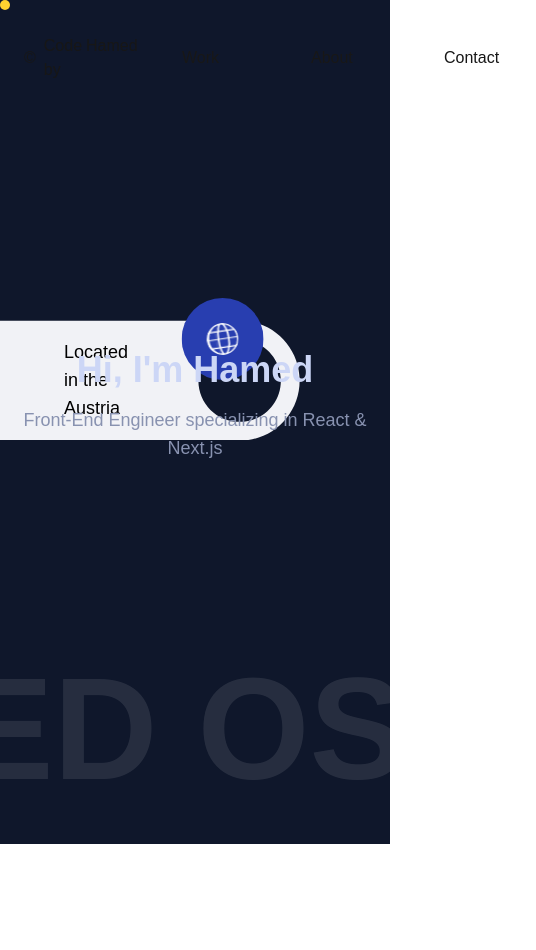
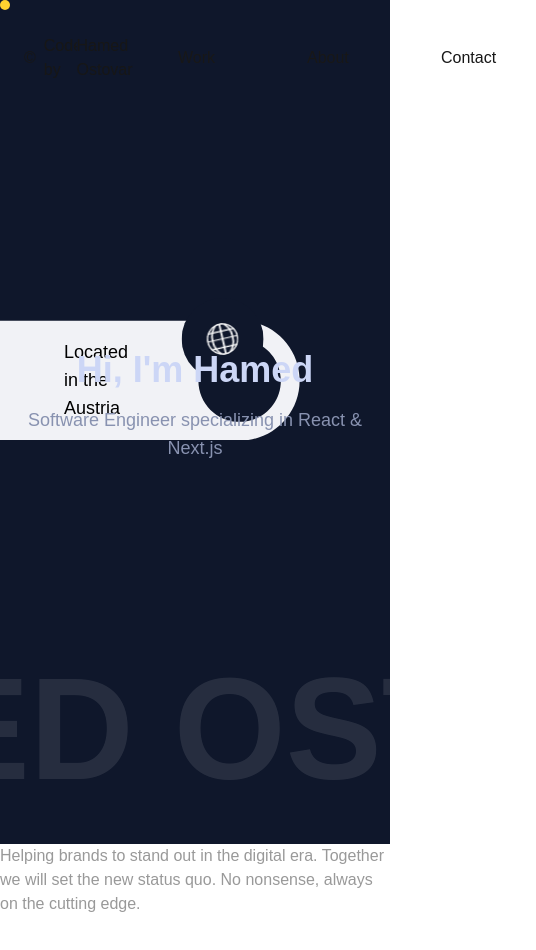
Before and after one commit to LoopCrafter/new_portfolio, a Next.js app: page / in a window 390 px wide. Shown: the top 950 px of the page, 536 px wide, since content can reach past the window. Before the commit the page ends 844 px from the top, so only its background shows below. Built offline with nearby package versions, Linux system fonts and the light colour scheme.

Commit message:
WIP: Implemented hamburger menu

```diff
--- a/app/globals.css
+++ b/app/globals.css
@@ -4,6 +4,7 @@
   --background: #ffffff;
   --foreground: #171717;
   --animation-primary: all 0.5s cubic-bezier(0.7, 0, 0.3, 1);
+  --gap-padding: clamp(1.5em, 4vw, 2.5em);
 }
 @theme {
   --animate-digitalball: digitalball 6s ease-in-out infinite;
@@ -11,10 +12,10 @@
   @keyframes digitalball {
     0%,
     100% {
-      background: var(--color-blue-800);
+      background: var(--color-slate-900);
     }
     50% {
-      background: var(--color-red-800);
+      background: var(--color-gray-600);
     }
   }
 }
@@ -69,14 +70,13 @@
   width: 7px;
   height: 7px;
   border-radius: 50%;
-  bottom: -1em;
+  bottom: 10px;
   left: 50%;
-  transform: translateX(-50%, -50%);
   background-color: #fff;
-  will-change: transform;
+  opacity: 0;
 }
 .btn-link .btn-click:hover:after {
-  bottom: 10px;
+  opacity: 1;
   transition: all ease 0.6s;
 }
 .btn-text {
@@ -217,6 +217,32 @@
     opacity: 0.1;
   }
 
+  header {
+    &.scrolled {
+      .btn-hamburger {
+        transition: transform 0.4s cubic-bezier(0.34, 1.5, 0.64, 1);
+        transform: translateY(0%) scale(1) rotate(0.001deg);
+      }
+    }
+  }
+  .btn-hamburger {
+    @apply fixed flex items-center justify-center rounded-full bg-black cursor-pointer transition-transform;
+    top: calc(var(--gap-padding) / 1.5);
+    right: calc(var(--gap-padding) / 1.5);
+    width: clamp(4em, 5.5vw, 5em);
+    height: clamp(4em, 5.5vw, 5em);
+    z-index: 105;
+    transition-duration: 400ms;
+  }
+
+  .btn-click {
+    @apply absolute inset-0 rounded-full transition;
+
+    transition-property: background-color, box-shadow;
+    transition-duration: 250ms;
+    transition-timing-function: cubic-bezier(0.36, 0, 0.66, 0);
+  }
+
   @media screen and (max-width: 1000px) {
     .digital-ball {
       transform: translate(-20%, -50%);
--- a/app/layout.tsx
+++ b/app/layout.tsx
@@ -18,8 +18,7 @@
       <body>
         <Navbar />
         <MouseTracker />
-
-        {children}
+        <div className="content-wrapper">{children}</div>
       </body>
     </html>
   );
--- a/app/page.tsx
+++ b/app/page.tsx
@@ -1,9 +1,11 @@
+import About from "@/component/home/About";
 import HeroHeader from "@/component/home/Hero";
 
 export default function Home() {
   return (
     <div>
       <HeroHeader />
+      <About />
     </div>
   );
 }
--- a/component/MagneticButton.tsx
+++ b/component/MagneticButton.tsx
@@ -87,7 +87,7 @@
 
   if (Children.count(children) !== 1 || !isValidElement(children)) {
     console.warn(
-      "MagneticWrapper only accepts a single valid React element as a child"
+      "MagneticWrapper only accepts a single valid React element as a child",
     );
     return null;
   }
--- a/component/Navbar.tsx
+++ b/component/Navbar.tsx
@@ -1,49 +1,68 @@
 "use client";
-import { useRef } from "react";
+
+import { useRef, useState } from "react";
 import Link from "next/link";
 import MagneticWrapper from "./MagneticButton";
 import { useGSAP } from "@gsap/react";
 import gsap from "gsap";
+import { ScrollTrigger } from "gsap/all";
+
+gsap.registerPlugin(ScrollTrigger);
 
 const Navbar = () => {
+  const headerRef = useRef<HTMLElement | null>(null);
   const createByRef = useRef<HTMLDivElement | null>(null);
-  useGSAP(() => {
-    const el = createByRef.current;
-    if (!el) return;
+  const [isScrolled, setIsScrolled] = useState(false);
+  const [isMenuOpen, setIsMenuOpen] = useState(false);
+  useGSAP(
+    () => {
+      const trigger = ScrollTrigger.create({
+        start: 100,
+        onEnter: () => {
+          setIsScrolled(true);
+          headerRef.current?.classList.add("scrolled");
+        },
+        onLeaveBack: () => {
+          setIsScrolled(false);
+          headerRef.current?.classList.remove("scrolled");
+        },
+      });
 
-    el.addEventListener("mousemove", moveCb);
-    el.addEventListener("mouseleave", resetCb);
+      return () => {
+        trigger.kill();
+      };
+    },
+    { scope: headerRef },
+  );
 
-    return () => {
-      el.removeEventListener("mousemove", moveCb);
-      el.removeEventListener("mouseleave", resetCb);
-    };
-  }, []);
-
-  const moveCb = () => {};
-  const resetCb = () => {};
   return (
-    <header className="flex justify-between items-center fixed top-0 left-0 w-full z-2 p-6">
+    <header
+      ref={headerRef}
+      className="absolute top-0 left-0 z-[2] flex w-full items-center justify-between p-6"
+    >
       <MagneticWrapper strength={20} textStrength={10}>
         <Link href="/">
-          <div className="flex justify-start items-center gap-2">
+          <div className="flex items-center justify-start gap-2">
             <span>©</span>
+
             <div
-              className="relative overflow-hidden cbl flex group"
+              className="relative flex overflow-hidden group"
               ref={createByRef}
             >
-              <span className="code-by overflow-hidden group-hover:-translate-x-full">
-                Code by{" "}
+              <span className="overflow-hidden transition-transform duration-300 group-hover:-translate-x-full">
+                Code by
               </span>
-              <span className="hamed group-hover:-translate-x-full ">
-                <span className="hamed-span ">Hamed </span>
-                <span className="ostovar"> Ostovar </span>
+
+              <span className="transition-transform duration-300 group-hover:-translate-x-full">
+                <span> Hamed </span>
+                <span> Ostovar </span>
               </span>
             </div>
           </div>
         </Link>
       </MagneticWrapper>
-      <ul className="flex justify-center items-center gap-3">
+
+      <ul className="flex items-center justify-center gap-3">
         <li className="btn btn-link">
           <MagneticWrapper strength={20} textStrength={20}>
             <button className="btn-click">
@@ -51,6 +70,7 @@
             </button>
           </MagneticWrapper>
         </li>
+
         <li className="btn btn-link">
           <MagneticWrapper strength={20} textStrength={20}>
             <button className="btn-click">
@@ -58,6 +78,7 @@
             </button>
           </MagneticWrapper>
         </li>
+
         <li className="btn btn-link">
           <MagneticWrapper strength={20} textStrength={20}>
             <button className="btn-click">
@@ -66,6 +87,63 @@
           </MagneticWrapper>
         </li>
       </ul>
+      <MagneticWrapper strength={10} textStrength={60}>
+        <button
+          type="button"
+          aria-label="Toggle menu"
+          onClick={() => setIsMenuOpen((prev) => !prev)}
+          className={`
+          btn-hamburger bg-black
+          ${
+            isScrolled || isMenuOpen
+              ? "[transform:translateY(0%)_scale(1)_rotate(0.001deg)] [transition-timing-function:cubic-bezier(0.34,1.5,0.64,1)]"
+              : "[transform:translateY(0%)_scale(0)_rotate(0.001deg)] [transition-timing-function:cubic-bezier(0.36,0,0.66,0)]"
+          }
+        `}
+        >
+          <div className="absolute inset-0 rounded-full bg-[var(--color-blue)]" />
+
+          <div
+            className={`
+
+            ${
+              isMenuOpen
+                ? "bg-[var(--color-blue)] shadow-[inset_0px_0px_0px_1px_transparent]"
+                : "bg-[var(--color-dark)] shadow-[inset_0px_0px_0px_1px_var(--color-border-light)]"
+            }
+          `}
+          />
+
+          <div className="relative flex h-full w-full items-center justify-center">
+            <div className="absolute h-[10%] w-[30%] opacity-100">
+              <span
+                className={`
+                absolute left-1/2 block h-px w-full bg-white
+                transition-all duration-300
+                ${
+                  isMenuOpen
+                    ? "top-1/2 -translate-x-1/2 -translate-y-1/2 rotate-[-45deg]"
+                    : "top-0 -translate-x-1/2 -translate-y-1/2"
+                }
+              `}
+              />
+              <span
+                className={`
+                absolute left-1/2 block h-px w-full bg-white
+                transition-all duration-300
+                ${
+                  isMenuOpen
+                    ? "top-1/2 -translate-x-1/2 -translate-y-1/2 rotate-[45deg]"
+                    : "top-full -translate-x-1/2 -translate-y-1/2"
+                }
+              `}
+              />
+            </div>
+
+            <span className="opacity-0 text-white">Menu</span>
+          </div>
+        </button>
+      </MagneticWrapper>
     </header>
   );
 };
--- /dev/null
+++ b/component/home/About.tsx
@@ -0,0 +1,44 @@
+"use client";
+import { SplitText } from "gsap/SplitText";
+import ScrollTrigger from "gsap/ScrollTrigger";
+// import { useGSAP } from "@gsap/react";
+import gsap from "gsap";
+
+gsap.registerPlugin(SplitText, ScrollTrigger);
+
+const About = () => {
+  //   useGSAP(() => {
+  //     const splitText = SplitText.create(".about .about-text", {
+  //       type: "chars",
+  //     });
+
+  //     gsap.fromTo(
+  //       splitText.chars,
+  //       {
+  //         color: "#999",
+  //       },
+  //       {
+  //         color: "#000",
+  //         scrollTrigger: {
+  //           trigger: "p",
+  //           start: "top top",
+  //           end: "top 20%",
+  //           scrub: true,
+  //           markers: true,
+  //         },
+  //         ease: "none",
+  //       }
+  //     );
+  //   }, []);
+
+  return (
+    <div className="h-[200vh] bg-white justify-center items-center about">
+      <p className="text-[#999] about-text">
+        Helping brands to stand out in the digital era. Together we will set the
+        new status quo. No nonsense, always on the cutting edge.
+      </p>
+    </div>
+  );
+};
+
+export default About;
--- a/component/home/Hero.tsx
+++ b/component/home/Hero.tsx
@@ -81,7 +81,7 @@
         window.removeEventListener("resize", handleResize);
       };
     },
-    { scope: container }
+    { scope: container },
   );
 
   return (
@@ -89,7 +89,6 @@
       ref={container}
       className="relative min-h-screen  bg-slate-900 flex items-center justify-center px-4"
     >
-      {/* --- Left Info --- */}
       <div className="absolute left-0 top-[45%] -translate-y-1/2 location">
         <Hanger height={120} />
         <p className="absolute top-1/2 -translate-y-1/2 px-16 text-black text-lg">
@@ -98,7 +97,7 @@
           <span className="block">Austria</span>
         </p>
         <div className="digital-ball z-[500] absolute right-[1.23em] left-auto top-[1.23em] size-[4.2em] w-[82px] h-[82px] overflow-hidden rounded-full">
-          <div className="overlay animate-digitalball absolute w-full h-full top-0 left-0"></div>
+          <div className="overlay absolute w-full h-full top-0 left-0 bg-slate-900"></div>
           <div className="globe">
             <div className="globe-wrap">
               <div className="circle"></div>
@@ -117,7 +116,7 @@
           Hi, I'm Hamed
         </h1>
         <p className="hero-subtitle text-lg md:text-xl text-[#8892b0] mb-8">
-          Front-End Engineer specializing in React & Next.js
+          Software Engineer specializing in React & Next.js
         </p>
       </div>
 
--- a/package.json
+++ b/package.json
@@ -11,9 +11,9 @@
   "dependencies": {
     "@gsap/react": "^2.1.2",
     "gsap": "^3.13.0",
-    "next": "15.3.5",
-    "react": "^19.0.0",
-    "react-dom": "^19.0.0"
+    "next": "^16.2.1",
+    "react": "^19.2.4",
+    "react-dom": "^19.2.4"
   },
   "devDependencies": {
     "@eslint/eslintrc": "^3",
```
Also changed, not shown: component/home/HamburgerMenu.tsx (added, +70 -0 lines), tsconfig.json (+19 -5 lines), 1 other file (tests, documents, lock files or other folders).
